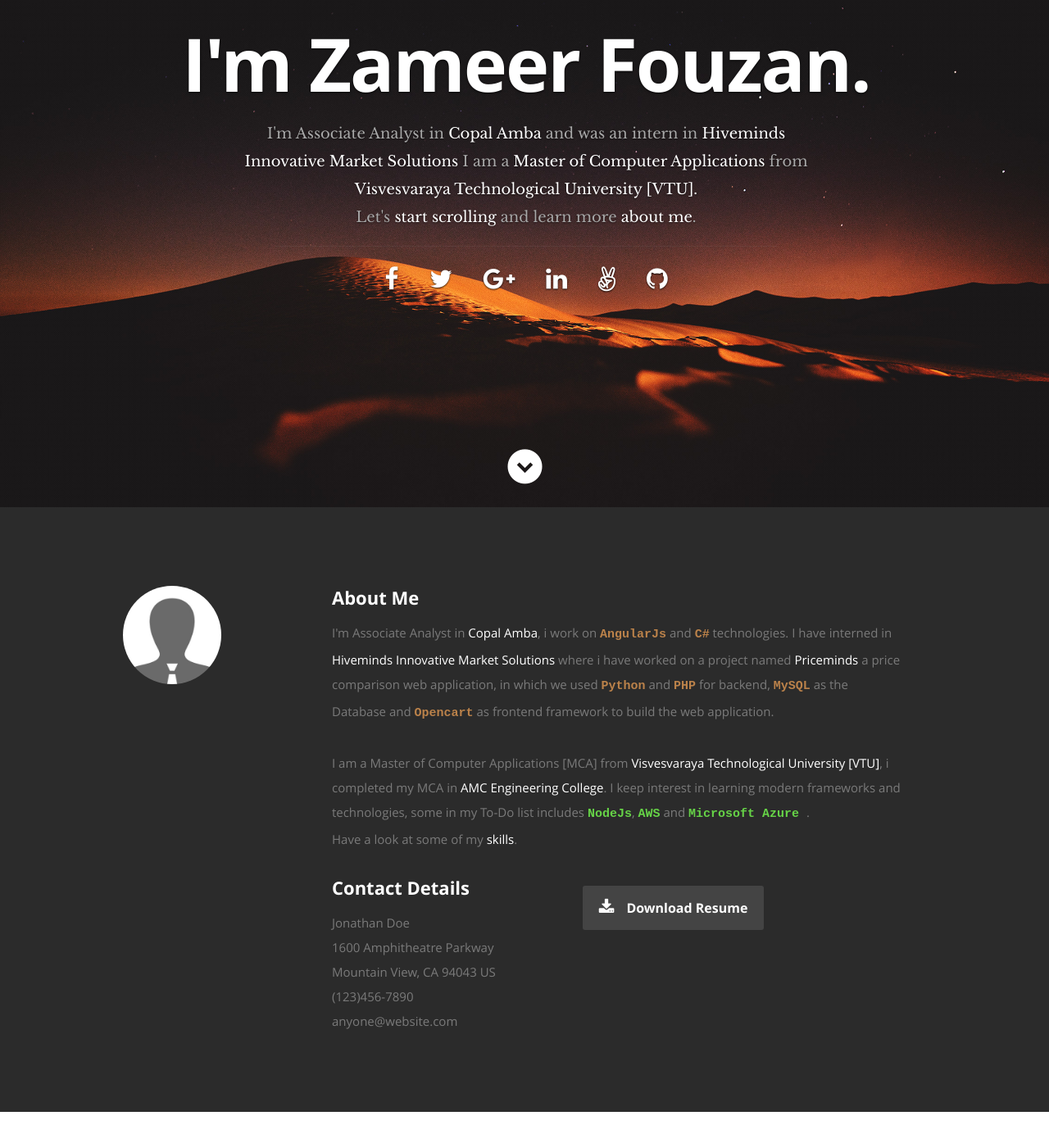
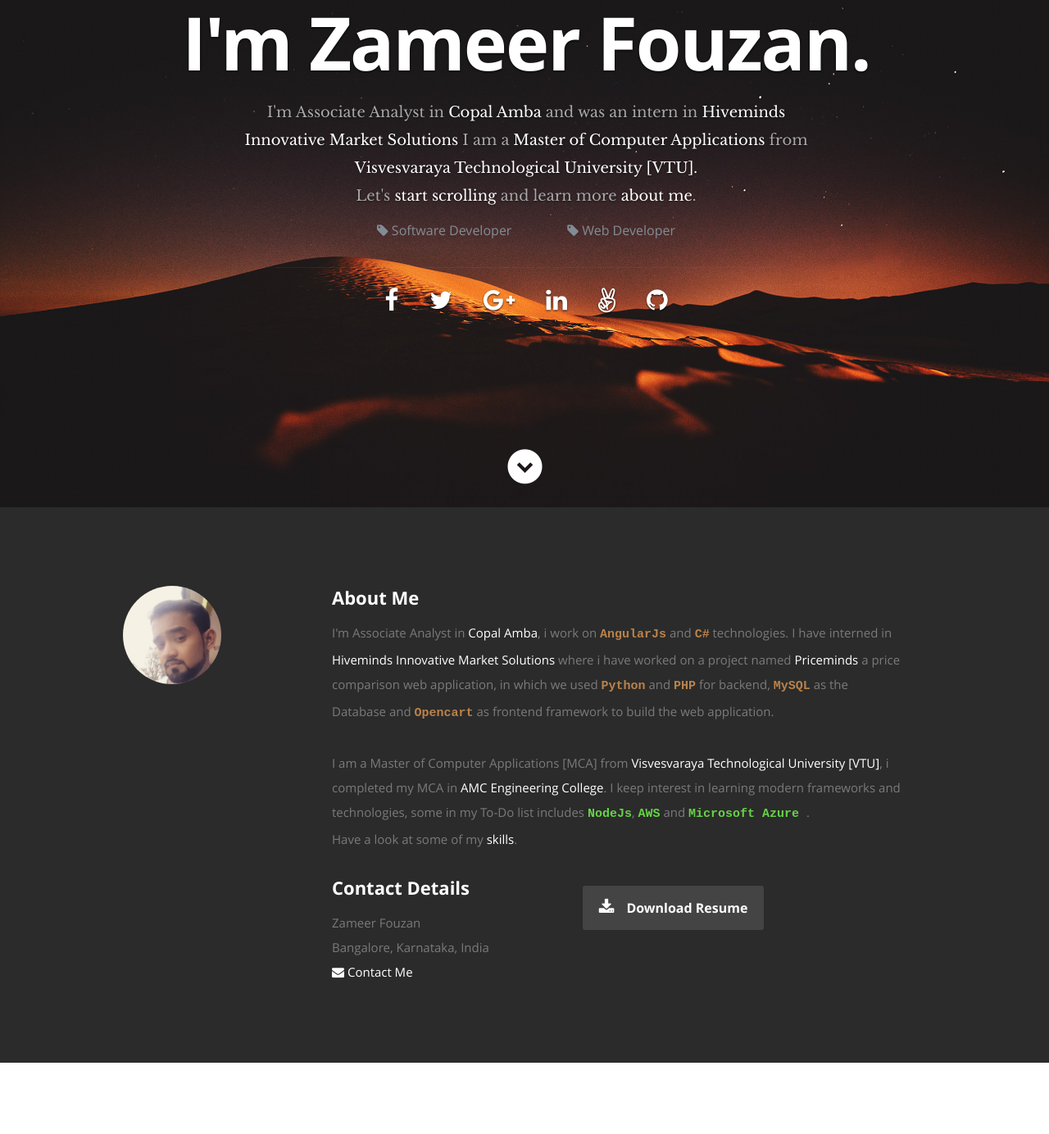
Before and after one commit to zmrfzn/mygithubpage, a plain HTML site: page MySite2.0/index.html in a window 1280 px wide. Shown: the part 181-1565 px from the top of the page at 82% size. Drawn offline with nearby package versions, Linux system fonts and the light colour scheme; files whose address does not match are found by name.

Commit message:
ABOUT ME complete | resume, pic, download link added

```diff
--- a/MySite2.0/css/custom.css
+++ b/MySite2.0/css/custom.css
@@ -7,3 +7,12 @@
 	color:#66D347;
 	font-weight: bold;
 }
+
+.mytags{
+	/* margin-top: 10px; */
+	padding-top: 10px;
+}
+.mytags > span {
+padding: 10px 2em 5px 2em;
+font-size: 16px;
+}
--- a/MySite2.0/index.html
+++ b/MySite2.0/index.html
@@ -49,6 +49,10 @@
                 <h1 class="responsive-headline">I'm Zameer Fouzan.</h1>
                 <h3>I'm Associate Analyst in <span><a href="http://www.copalamba.com/"> Copal Amba</a></span> and was an intern in <span><a href="http://hiveminds.in/">Hiveminds Innovative Market Solutions</a></span> I am a <span> Master of Computer Applications </span>from <span><a href="http://vtu.ac.in/"> Visvesvaraya Technological University [VTU].</a></span> <br/>Let's <a class="smoothscroll" href="#about">start scrolling</a>
             and learn more <a class="smoothscroll" href="#about">about me</a>.</h3>
+            <p class="mytags"><span> <i class="fa fa-tag"></i> Software Developer</span>
+            <span> <i class="fa fa-tag"></i> Web Developer</span>
+
+            </p>
                 <hr />
                 <ul class="social">
                     <li><a href="https://www.facebook.com/zameer.fouzan" target="_blank"><i class="fa fa-facebook"></i></a></li>
@@ -69,7 +73,7 @@
     <section id="about">
         <div class="row">
             <div class="three columns">
-                <img class="profile-pic" src="images/profilepic.jpg" alt="" />
+                <img class="profile-pic" src="/home/zameer/workspace/mygithubpage/MySite2.0/files/self.jpg" alt="profile Pic" />
             </div>
             <div class="nine columns main-col">
                 <h2>About Me</h2>
@@ -81,20 +85,16 @@
                     <div class="columns contact-details">
                         <h2>Contact Details</h2>
                         <p class="address">
-                            <span>Jonathan Doe</span>
+                            <span>Zameer Fouzan</span>
                             <br>
-                            <span>1600 Amphitheatre Parkway<br>
-                           Mountain View, CA 94043 US
-                     </span>
+                            <span>Bangalore, Karnataka, India </span>
                             <br>
-                            <span>(123)456-7890</span>
-                            <br>
-                            <span>anyone@website.com</span>
+                            <span><a class="smoothscroll" href="#contact"><i class="fa fa-envelope"></i> Contact Me</a> </span>
                         </p>
                     </div>
                     <div class="columns download">
                         <p>
-                            <a href="#" class="button"><i class="fa fa-download"></i>Download Resume</a>
+                            <a href="/home/zameer/workspace/mygithubpage/MySite2.0/files/ZameerFouzan.pdf" class="button" target="_blank"><i class="fa fa-download"></i>Download Resume</a>
                         </p>
                     </div>
                 </div>
@@ -434,7 +434,7 @@
     <!-- Portfolio Section End-->
     <!-- Call-To-Action Section
    ================================================== -->
-    <section id="call-to-action">
+    <!-- <section id="call-to-action">
         <div class="row">
             <div class="two columns header-col">
                 <h1><span>Get Hosting.</span></h1>
@@ -442,14 +442,14 @@
             <div class="seven columns">
                 <h2><a href="http://www.dreamhost.com/r.cgi?287326|STYLESHOUT">Host This Template on Dreamhost.</a></h2>
                 <p>Looking for an awesome and reliable webhosting? Try <a href="http://www.dreamhost.com/r.cgi?287326|STYLESHOUT"><span>DreamHost</span></a>. Get <span>$50 off</span> when you sign up with the promocode <span>STYLESHOUT</span>.
-                    <!-- Simply type   the promocode in the box labeled “Promo Code” when placing your order. -->
+                    Simply type   the promocode in the box labeled “Promo Code” when placing your order.
                 </p>
             </div>
             <div class="three columns action">
                 <a href="http://www.dreamhost.com/r.cgi?287326|STYLESHOUT" class="button">Sign Up Now</a>
             </div>
         </div>
-    </section>
+    </section> -->
     <!-- Call-To-Action Section End-->
     <!-- Testimonials Section
    ================================================== -->
```
Also changed, not shown: MySite2.0/files/self.jpg (added), 1 other file.
